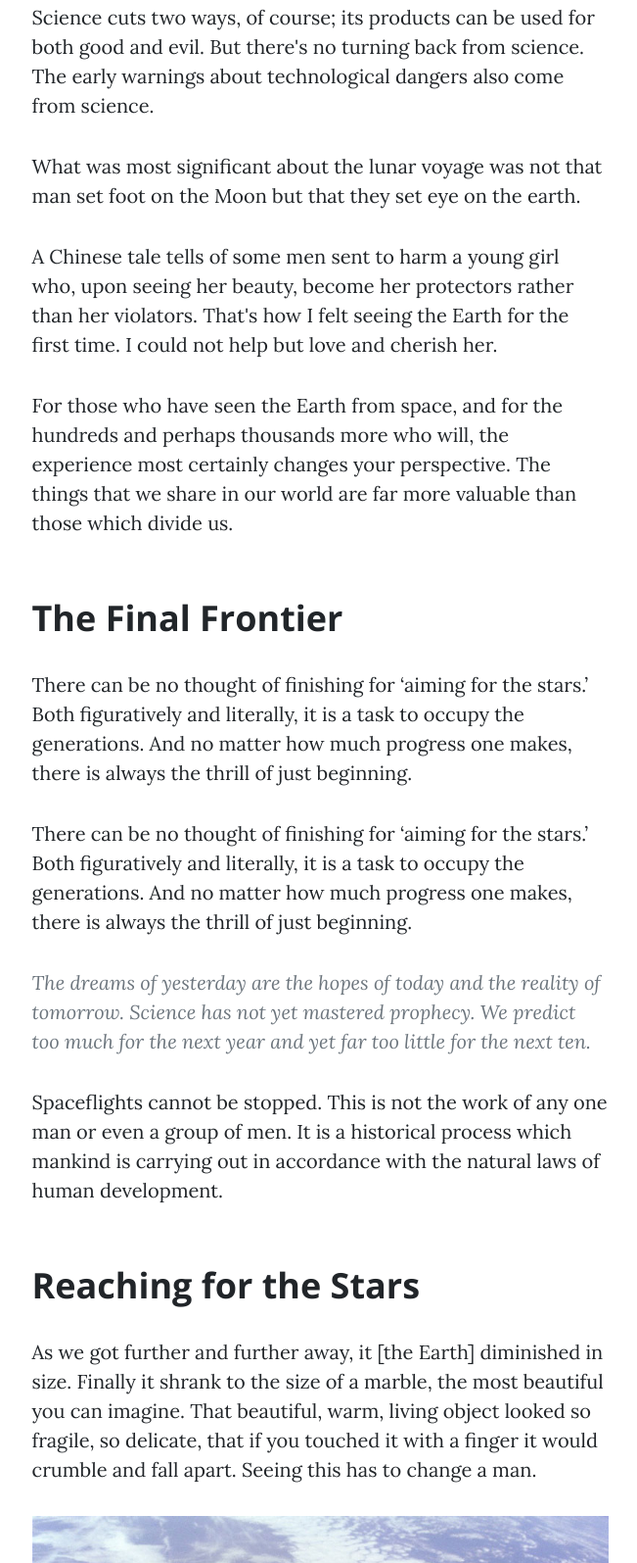
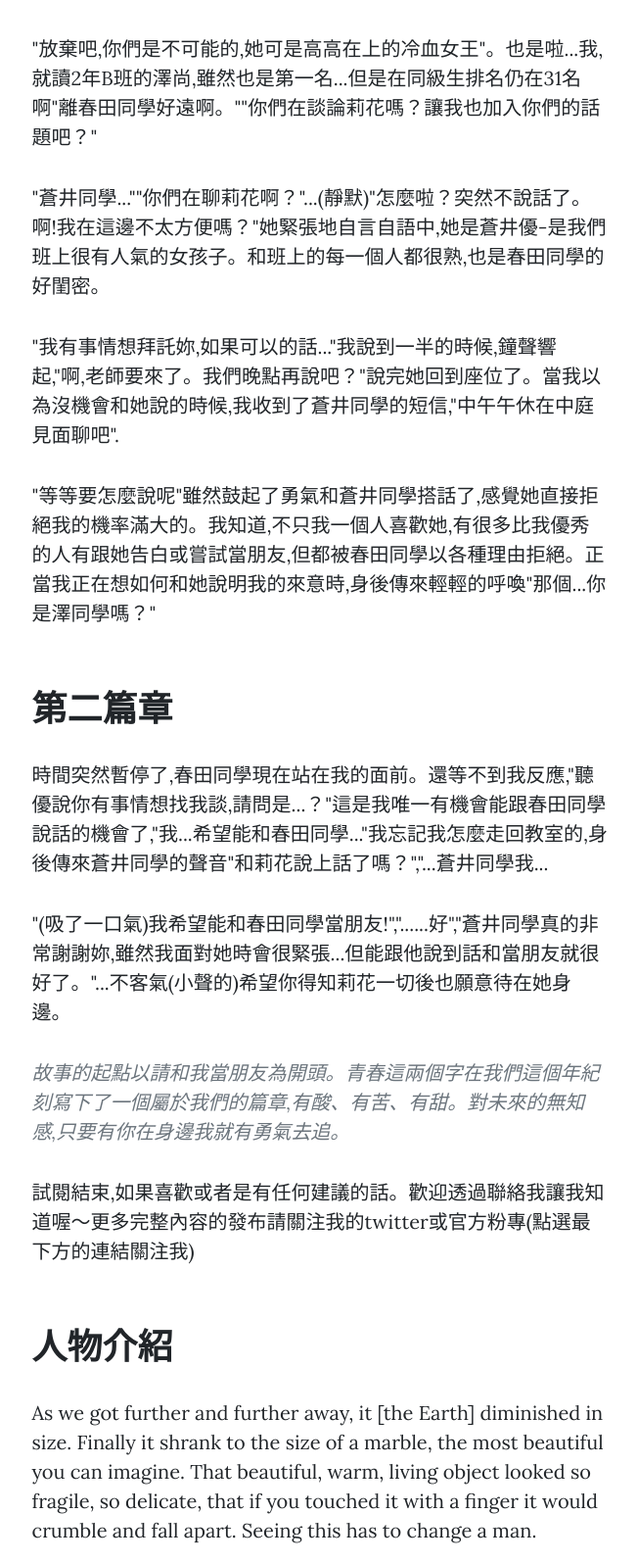
Before and after one commit to alisa71020/B082019.github.io, a plain HTML site: page post.html in a window 1280 px wide. Shown: the part 1120-2715 px from the top of the page at 98% size, without its empty margins (313-964 px from the left). Drawn offline with nearby package versions, Linux system fonts and the light colour scheme.

Commit message:
加入試閱內容

```diff
--- a/post.html
+++ b/post.html
@@ -57,17 +57,18 @@
             <div class="container px-4 px-lg-5">
                 <div class="row gx-4 gx-lg-5 justify-content-center">
                     <div class="col-md-10 col-lg-8 col-xl-7">
-                        <p>Never in all their history have men been able truly to conceive of the world as one: a single sphere, a globe, having the qualities of a globe, a round earth in which all the directions eventually meet, in which there is no center because every point, or none, is center — an equal earth which all men occupy as equals. The airman's earth, if free men make it, will be truly round: a globe in practice, not in theory.</p>
-                        <p>Science cuts two ways, of course; its products can be used for both good and evil. But there's no turning back from science. The early warnings about technological dangers also come from science.</p>
-                        <p>What was most significant about the lunar voyage was not that man set foot on the Moon but that they set eye on the earth.</p>
-                        <p>A Chinese tale tells of some men sent to harm a young girl who, upon seeing her beauty, become her protectors rather than her violators. That's how I felt seeing the Earth for the first time. I could not help but love and cherish her.</p>
-                        <p>For those who have seen the Earth from space, and for the hundreds and perhaps thousands more who will, the experience most certainly changes your perspective. The things that we share in our world are far more valuable than those which divide us.</p>
-                        <h2 class="section-heading">The Final Frontier</h2>
-                        <p>There can be no thought of finishing for ‘aiming for the stars.’ Both figuratively and literally, it is a task to occupy the generations. And no matter how much progress one makes, there is always the thrill of just beginning.</p>
-                        <p>There can be no thought of finishing for ‘aiming for the stars.’ Both figuratively and literally, it is a task to occupy the generations. And no matter how much progress one makes, there is always the thrill of just beginning.</p>
-                        <blockquote class="blockquote">The dreams of yesterday are the hopes of today and the reality of tomorrow. Science has not yet mastered prophecy. We predict too much for the next year and yet far too little for the next ten.</blockquote>
-                        <p>Spaceflights cannot be stopped. This is not the work of any one man or even a group of men. It is a historical process which mankind is carrying out in accordance with the natural laws of human development.</p>
-                        <h2 class="section-heading">Reaching for the Stars</h2>
+                        <p>第一篇章以男方視角撰寫</p>
+                        <p>想不起來從何時喜歡上她的？是高一的入學時被站在講台上朗誦新生宣言的她、還是在她冷血的外表下看到她為了不讓別人淋雨而將傘轉交給他人、又或者是在電車上認真看書的身影。目光總會不經意地看向她,"好想和她當朋友啊",我不經意的說出口。春田莉花-2年A班的資優生也被稱做萬年第一,同級生排名第一、全國高中生榜上百名內的高等生。</p>
+                        <p>"放棄吧,你們是不可能的,她可是高高在上的冷血女王"。也是啦...我,就讀2年B班的澤尚,雖然也是第一名...但是在同級生排名仍在31名啊"離春田同學好遠啊。""你們在談論莉花嗎？讓我也加入你們的話題吧？"</p>
+                        <p>"蒼井同學...""你們在聊莉花啊？"...(靜默)"怎麼啦？突然不說話了。啊!我在這邊不太方便嗎？"她緊張地自言自語中,她是蒼井優-是我們班上很有人氣的女孩子。和班上的每一個人都很熟,也是春田同學的好閨密。</p>
+                        <p>"我有事情想拜託妳,如果可以的話..."我說到一半的時候,鐘聲響起,"啊,老師要來了。我們晚點再說吧？"說完她回到座位了。當我以為沒機會和她說的時候,我收到了蒼井同學的短信,"中午午休在中庭見面聊吧".</p>
+                        <p>"等等要怎麼說呢"雖然鼓起了勇氣和蒼井同學搭話了,感覺她直接拒絕我的機率滿大的。我知道,不只我一個人喜歡她,有很多比我優秀的人有跟她告白或嘗試當朋友,但都被春田同學以各種理由拒絕。正當我正在想如何和她說明我的來意時,身後傳來輕輕的呼喚"那個...你是澤同學嗎？"</p>
+                        <h2 class="section-heading">第二篇章</h2>
+                        <p>時間突然暫停了,春田同學現在站在我的面前。還等不到我反應,"聽優說你有事情想找我談,請問是...？"這是我唯一有機會能跟春田同學說話的機會了,"我...希望能和春田同學..."我忘記我怎麼走回教室的,身後傳來蒼井同學的聲音"和莉花說上話了嗎？","...蒼井同學我...</p>
+                        <p>"(吸了一口氣)我希望能和春田同學當朋友!","......好","蒼井同學真的非常謝謝妳,雖然我面對她時會很緊張...但能跟他說到話和當朋友就很好了。"...不客氣(小聲的)希望你得知莉花一切後也願意待在她身邊。</p>
+                        <blockquote class="blockquote">故事的起點以請和我當朋友為開頭。青春這兩個字在我們這個年紀刻寫下了一個屬於我們的篇章,有酸、有苦、有甜。對未來的無知感,只要有你在身邊我就有勇氣去追。</blockquote>
+                        <p>試閱結束,如果喜歡或者是有任何建議的話。歡迎透過聯絡我讓我知道喔～更多完整內容的發布請關注我的twitter或官方粉專(點選最下方的連結關注我)</p>
+                        <h2 class="section-heading">人物介紹</h2>
                         <p>As we got further and further away, it [the Earth] diminished in size. Finally it shrank to the size of a marble, the most beautiful you can imagine. That beautiful, warm, living object looked so fragile, so delicate, that if you touched it with a finger it would crumble and fall apart. Seeing this has to change a man.</p>
                         <a href="#!"><img class="img-fluid" src="assets/img/post-sample-image.jpg" alt="..." /></a>
                         <span class="caption text-muted">To go places and do things that have never been done before – that’s what living is all about.</span>
```
